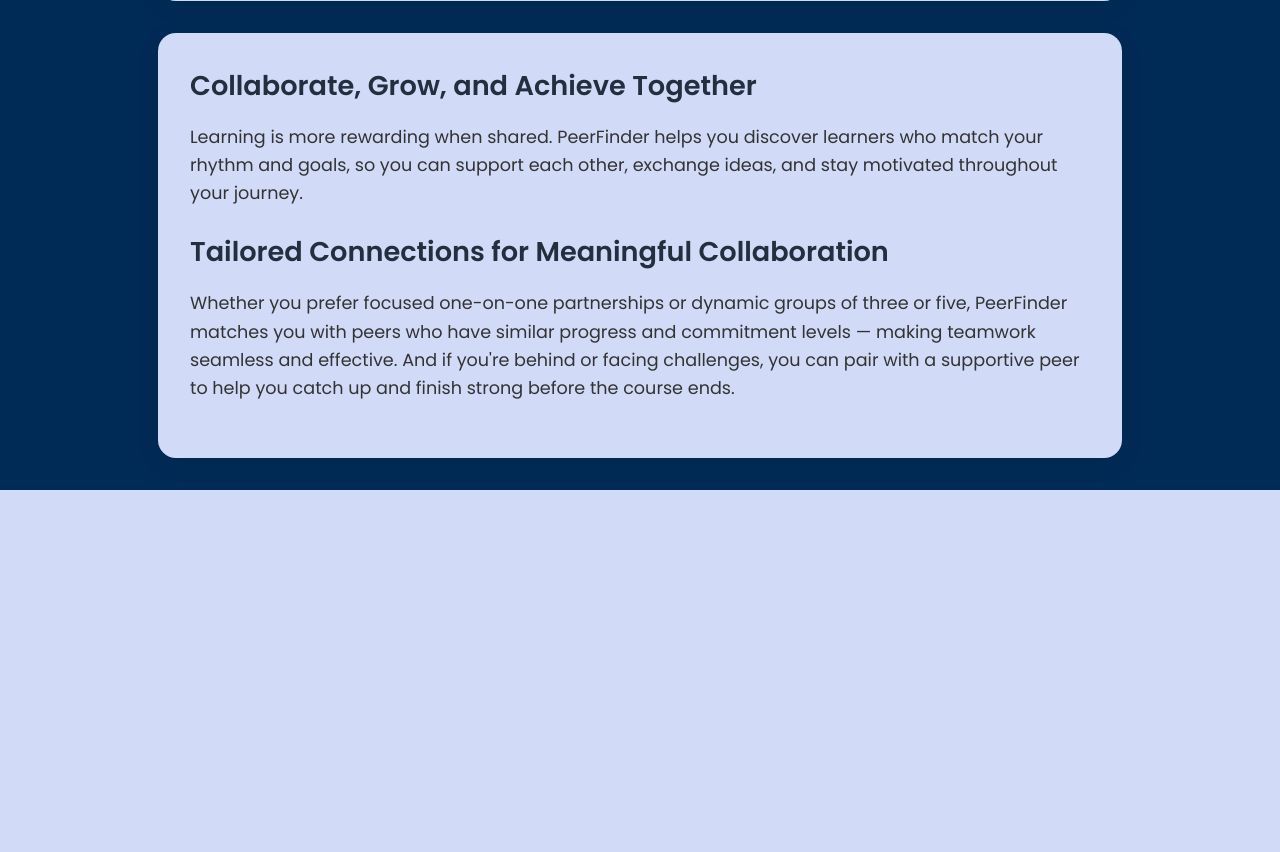
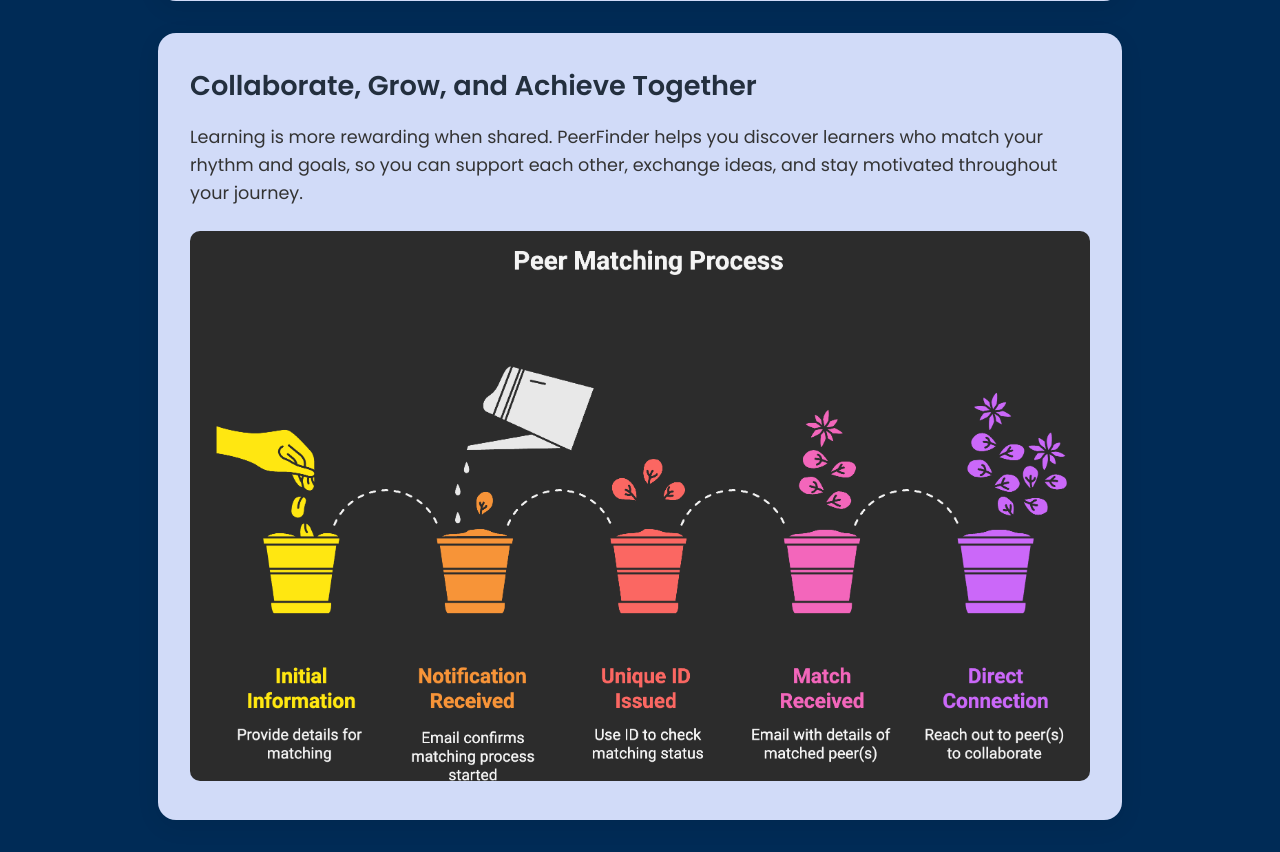
Before and after one commit to BMazibuko/Creative-TL-Peerfinder, a Flask app: page / in a window 1280 px wide. Shown: the part 1240-2092 px from the top of the page. Before the commit the page ends 1730 px from the top, so only its background shows below. Run offline with Flask 3, Linux system fonts and the light colour scheme; some libraries are stand-ins or nearby versions.

Commit message:
Added process image

```diff
--- a/templates/landing.html
+++ b/templates/landing.html
@@ -284,15 +284,17 @@
     </div>
 
     <div class="section">
-        <div class="section-title">Collaborate, Grow, and Achieve Together</div>
-        <div class="section-content">
-            Learning is more rewarding when shared. PeerFinder helps you discover learners who match your rhythm and goals, so you can support each other, exchange ideas, and stay motivated throughout your journey.
-        </div>
-        <div class="section-title">Tailored Connections for Meaningful Collaboration</div>
-        <div class="section-content">
-            Whether you prefer focused one-on-one partnerships or dynamic groups of three or five, PeerFinder matches you with peers who have similar progress and commitment levels — making teamwork seamless and effective. And if you're behind or facing challenges, you can pair with a supportive peer to help you catch up and finish strong before the course ends.
-        </div>
+    <div class="section-title">Collaborate, Grow, and Achieve Together</div>
+    <div class="section-content">
+        Learning is more rewarding when shared. PeerFinder helps you discover learners who match your rhythm and goals, so you can support each other, exchange ideas, and stay motivated throughout your journey.
     </div>
+
+    <!-- Replaced the second section with an image -->
+    <div class="section-image">
+        <img src="Peerfinder process.png" alt="Meaningful Collaboration" style="max-width:100%; height:auto; border-radius:10px;">
+    </div>
+</div>
 </body>
 
+
 </html>
```
